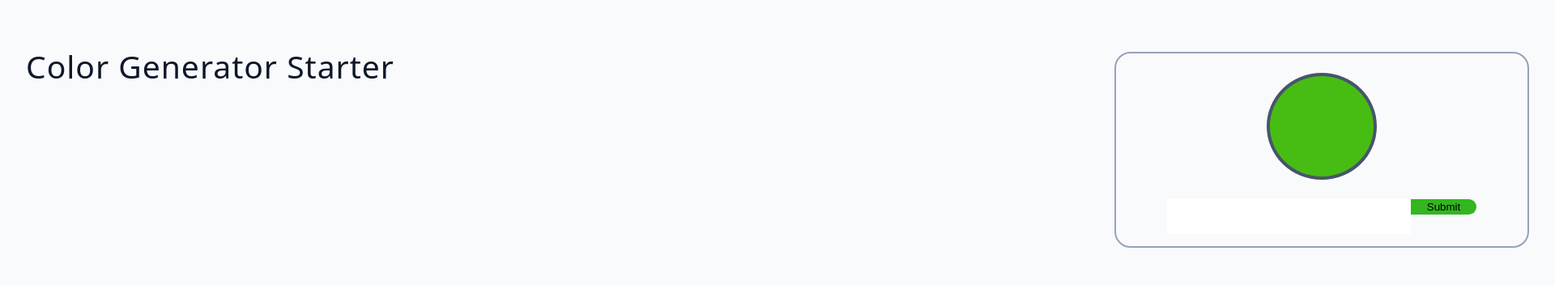
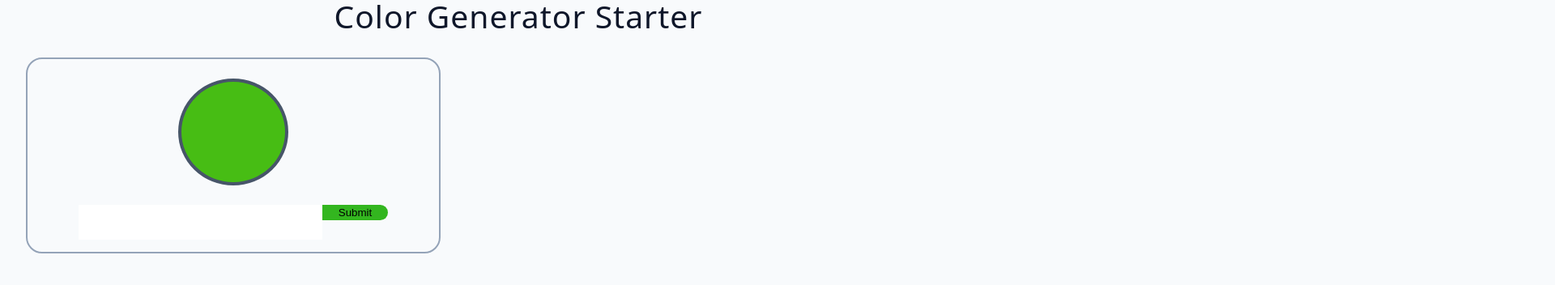
Before and after one commit to Yusen22/Colour-Generator_Project, a React (Vite) app: page / in a window 1280 px wide. Shown: the top 352 px of the page at 81% size, 1920 px wide, since content can reach past the window. Built offline with nearby package versions, Linux system fonts and the light colour scheme; the HTML template or start-up script is replaced by a standard one.

Commit message:
removed container class name from main

```diff
--- a/src/App.jsx
+++ b/src/App.jsx
@@ -20,8 +20,8 @@ useEffect(() => {
     setShades(newColours)
   }
   return (
-  <main className='container'>
-    <h2>Color Generator Starter</h2>
+  <main>
+    <h2 className='title'>Color Generator Starter</h2>
     <Form setColour={setColour} colour={colour} generateShades={generateShades}></Form>
     <ColourList shades={shades}/>
     <ToastContainer position='top-center'/>
```
